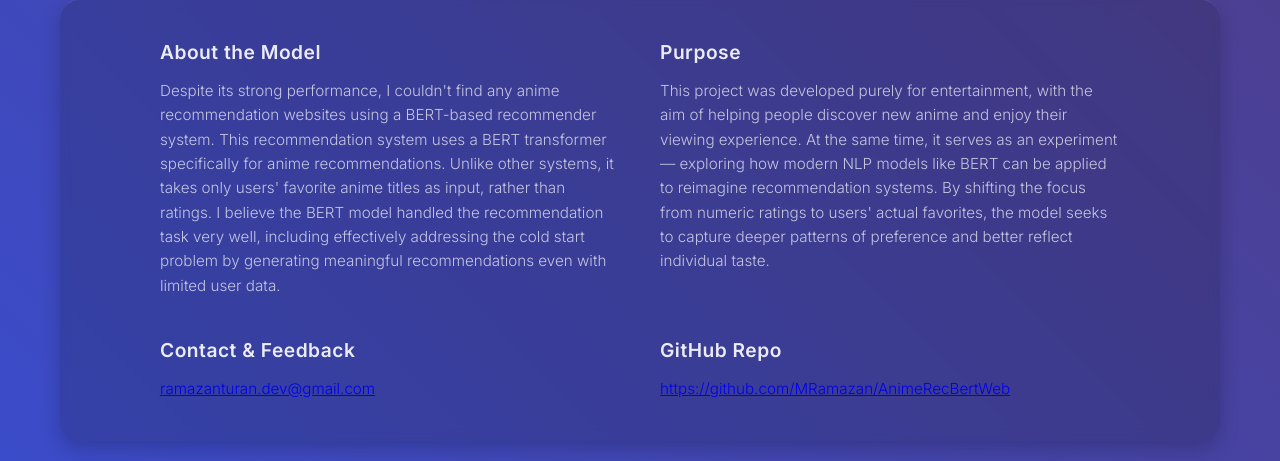
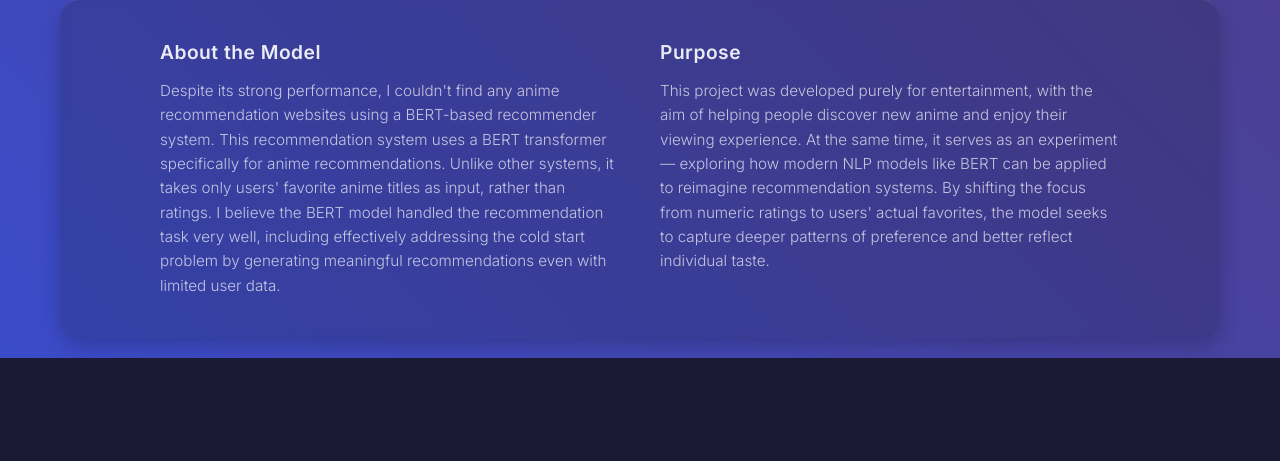
Before and after one commit to lindaexe/AnimeRecBERT-Hybrid, a Flask app: template templates/index.html in a window 1280 px wide. Shown: the part 581-1042 px from the top of the page. After the commit the page ends 939 px from the top, so only its background shows below. Run offline with Flask 3, Linux system fonts and the light colour scheme; the template is opened without the code that fills it, so the values that code supplies are empty; parts of the project's set-up code (start-up, migrations or seed data) failed here and were passed over.

Commit message:
Update index.html

```diff
--- a/templates/index.html
+++ b/templates/index.html
@@ -325,16 +325,6 @@
                 <div class="about-item">
                     <h3>Purpose</h3>
                     <p>This project was developed purely for entertainment, with the aim of helping people discover new anime and enjoy their viewing experience. At the same time, it serves as an experiment — exploring how modern NLP models like BERT can be applied to reimagine recommendation systems. By shifting the focus from numeric ratings to users' actual favorites, the model seeks to capture deeper patterns of preference and better reflect individual taste.</p>
-                </div>
-
-                <div class="about-item">
-                    <h3>Contact & Feedback</h3>
-                    <p><a href="mailto:ramazanturan.dev@gmail.com">ramazanturan.dev@gmail.com</a></p>
-                </div>
-
-                <div class="about-item">
-                    <h3>GitHub Repo</h3>
-                    <p><a href="https://github.com/MRamazan/AnimeRecBertWeb">https://github.com/MRamazan/AnimeRecBertWeb</a></p>
                 </div>
             </div>
         </div>
```
